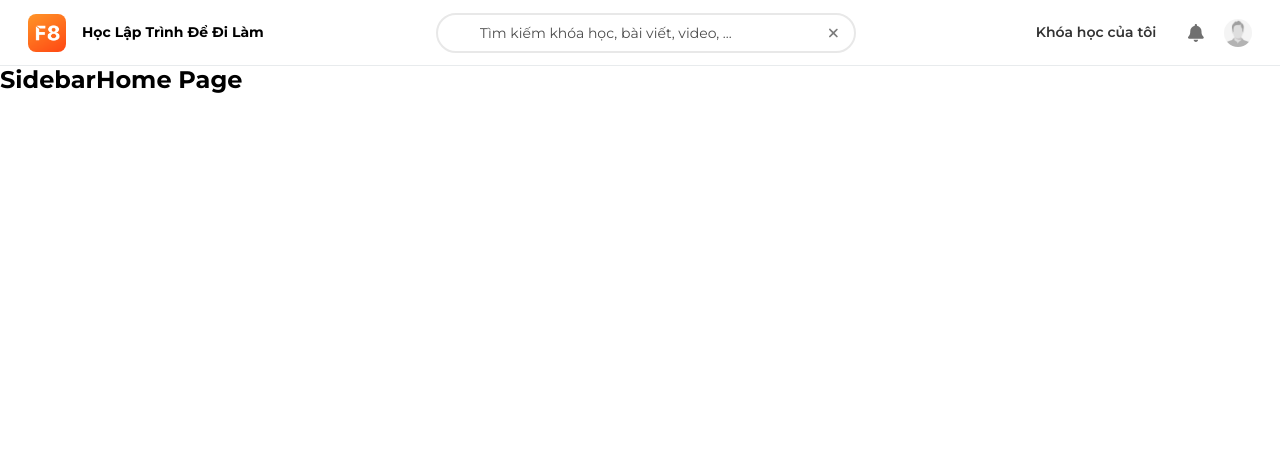
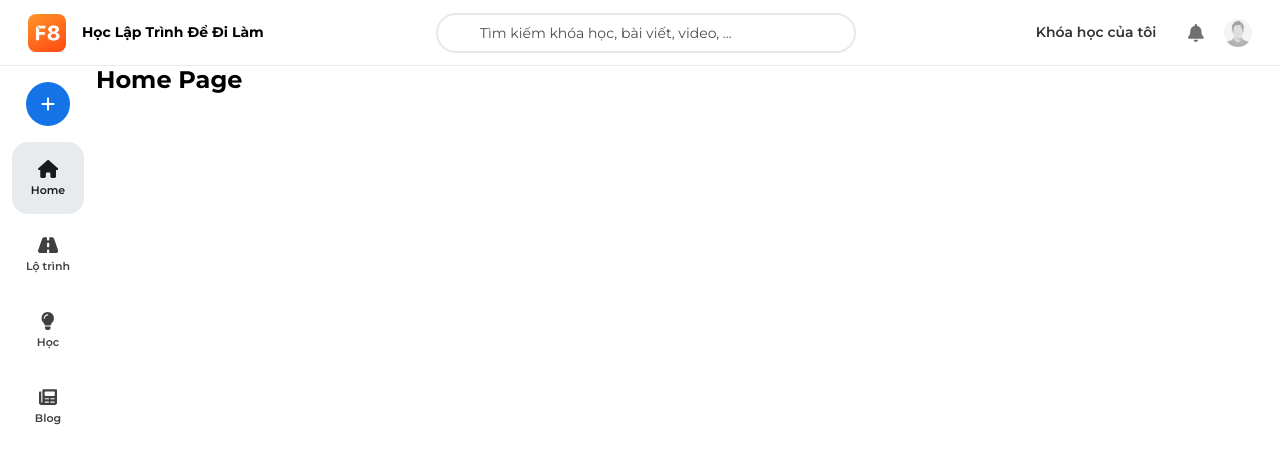
Before and after one commit to huydt772/f8-ui, a React (Create React App) app: page / in a window 1280 px wide. Shown: the top 464 px of the page. Built offline with nearby package versions, Linux system fonts and the light colour scheme.

Commit message:
Build ui sidebar

```diff
--- a/src/components/Icons/Icons.js
+++ b/src/components/Icons/Icons.js
@@ -1,6 +1,8 @@
-export const HomeIcon = ({ className }) => (
+export const HomeIcon = ({ className, width, height = '1.8rem' }) => (
     <svg
         className={className}
+        width={width}
+        height={height}
         aria-hidden="true"
         focusable="false"
         dataprefix="fas"
@@ -16,9 +18,11 @@ export const HomeIcon = ({ className }) => (
     </svg>
 );
 
-export const RoadIcon = ({ className }) => (
+export const RoadIcon = ({ className, width, height = '1.8rem' }) => (
     <svg
         className={className}
+        width={width}
+        height={height}
         aria-hidden="true"
         focusable="false"
         dataprefix="fas"
@@ -34,9 +38,11 @@ export const RoadIcon = ({ className }) => (
     </svg>
 );
 
-export const LightBulbIcon = ({ className }) => (
+export const LightBulbIcon = ({ className, width, height = '1.8rem' }) => (
     <svg
         className={className}
+        width={width}
+        height={height}
         aria-hidden="true"
         focusable="false"
         dataprefix="fas"
@@ -52,9 +58,11 @@ export const LightBulbIcon = ({ className }) => (
     </svg>
 );
 
-export const NewsPaperIcon = ({ className }) => (
+export const NewsPaperIcon = ({ className, width = '1.8rem', height = '1.8rem' }) => (
     <svg
         className={className}
+        width={width}
+        height={height}
         aria-hidden="true"
         focusable="false"
         dataprefix="fas"
@@ -108,9 +116,11 @@ export const UsersIcon = ({ className }) => (
     </svg>
 );
 
-export const PlusIcon = ({ className }) => (
+export const PlusIcon = ({ className, width = '1.4rem', height = '1.6rem' }) => (
     <svg
         className={className}
+        width={width}
+        height={height}
         aria-hidden="true"
         focusable="false"
         dataprefix="fas"
--- a/src/layouts/components/Header/Header.js
+++ b/src/layouts/components/Header/Header.js
@@ -1,4 +1,4 @@
-import { useState } from 'react';
+import { useState, useRef } from 'react';
 import { Link } from 'react-router-dom';
 import images from '~/assets/images';
 import { BellIcon, ClearIcon } from '~/components/Icons';
@@ -19,12 +19,19 @@ import {
 function Header() {
     const [searchValue, setSearchValue] = useState('');
 
+    const inputRef = useRef();
+
     const handleChange = (e) => {
         const searchValue = e.target.value;
 
         if (!searchValue.startsWith(' ')) {
             setSearchValue(searchValue);
         }
+    };
+
+    const handleClear = () => {
+        setSearchValue('');
+        inputRef.current.focus();
     };
     return (
         <HeaderStyle>
@@ -38,15 +45,18 @@ function Header() {
             <Search>
                 <SearchIcon />
                 <Input
+                    ref={inputRef}
                     value={searchValue}
                     type="text"
                     placeholder="Tìm kiếm khóa học, bài viết, video, ..."
                     spellCheck="false"
                     onChange={handleChange}
                 />
-                <ClearBtn>
-                    <ClearIcon />
-                </ClearBtn>
+                {searchValue && (
+                    <ClearBtn onClick={handleClear}>
+                        <ClearIcon />
+                    </ClearBtn>
+                )}
             </Search>
 
             <Actions>
--- /dev/null
+++ b/src/layouts/components/Sidebar/Item.js
@@ -0,0 +1,12 @@
+import { ItemLink, Title } from './Sidebar.style';
+
+function Item({ to, icon, children }) {
+    return (
+        <ItemLink to={to}>
+            <span>{icon}</span>
+            <Title>{children}</Title>
+        </ItemLink>
+    );
+}
+
+export default Item;
--- /dev/null
+++ b/src/layouts/components/Sidebar/List.js
@@ -0,0 +1,7 @@
+import { SidebarList } from './Sidebar.style';
+
+function List({ children }) {
+    return <SidebarList>{children}</SidebarList>;
+}
+
+export default List;
--- a/src/layouts/components/Sidebar/Sidebar.js
+++ b/src/layouts/components/Sidebar/Sidebar.js
@@ -1,9 +1,29 @@
-import { SidebarStyle } from './Sidebar.style';
+import { HomeIcon, LightBulbIcon, NewsPaperIcon, RoadIcon, PlusIcon } from '~/components/Icons';
+import SidebarList from './List';
+import SidebarItem from './Item';
+import { SidebarStyle, CreateButton } from './Sidebar.style';
 
 function Sidebar() {
     return (
         <SidebarStyle>
-            <h2>Sidebar</h2>
+            <CreateButton>
+                <PlusIcon />
+            </CreateButton>
+
+            <SidebarList>
+                <SidebarItem to="/" icon={<HomeIcon />}>
+                    Home
+                </SidebarItem>
+                <SidebarItem to="/learning-paths" icon={<RoadIcon />}>
+                    Lộ trình
+                </SidebarItem>
+                <SidebarItem to="/courses" icon={<LightBulbIcon />}>
+                    Học
+                </SidebarItem>
+                <SidebarItem to="/blog" icon={<NewsPaperIcon />}>
+                    Blog
+                </SidebarItem>
+            </SidebarList>
         </SidebarStyle>
     );
 }
--- a/src/layouts/components/Sidebar/Sidebar.style.js
+++ b/src/layouts/components/Sidebar/Sidebar.style.js
@@ -1,5 +1,73 @@
 import styled from 'styled-components';
+import { NavLink } from 'react-router-dom';
 
 export const SidebarStyle = styled.aside`
+    display: flex;
+    flex-direction: column;
+    align-items: center;
     width: var(--sidebar-width);
+    padding-top: 8px;
 `;
+
+export const CreateButton = styled.div`
+    display: flex;
+    justify-content: center;
+    align-items: center;
+
+    border-radius: 100rem;
+    margin: 8px 0 2px;
+    width: 44px;
+    height: 44px;
+    color: #fff;
+    background-color: #1473e6;
+    user-select: none;
+    cursor: pointer;
+
+    svg {
+        transition: transform 0.3s ease, -webkit-transform 0.3s ease;
+    }
+
+    &:hover svg {
+        transform: scale(1.4);
+    }
+`;
+
+export const SidebarList = styled.div`
+    display: flex;
+    flex-direction: column;
+    align-items: center;
+    margin: 10px 0;
+`;
+
+export const ItemLink = styled(NavLink)`
+    display: flex;
+    flex-direction: column;
+    align-items: center;
+    justify-content: center;
+
+    border-radius: 16px;
+    color: #404040;
+    height: 72px;
+    width: 72px;
+    margin-top: 4px;
+
+    span:first-child {
+        display: flex;
+    }
+
+    &:hover {
+        color: #1a1a1a;
+        background-color: #f5f5f5;
+    }
+
+    &.active {
+        color: #1a1a1a;
+        background-color: #e8ebed;
+    }
+`;
+
+export const Title = styled.span`
+    margin-top: 6px;
+    font-size: 1.1rem;
+    font-weight: 600;
+`;
```
